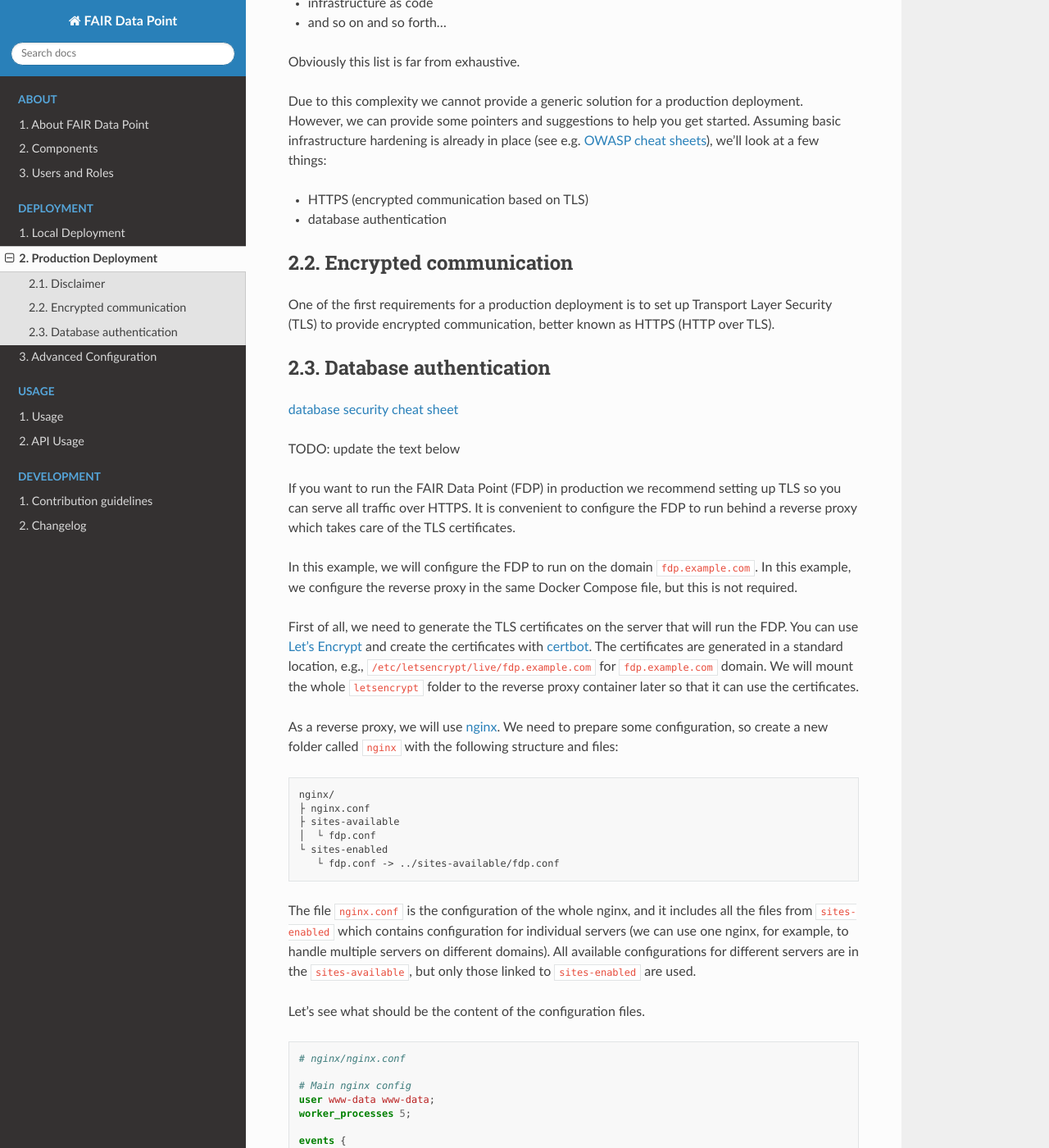
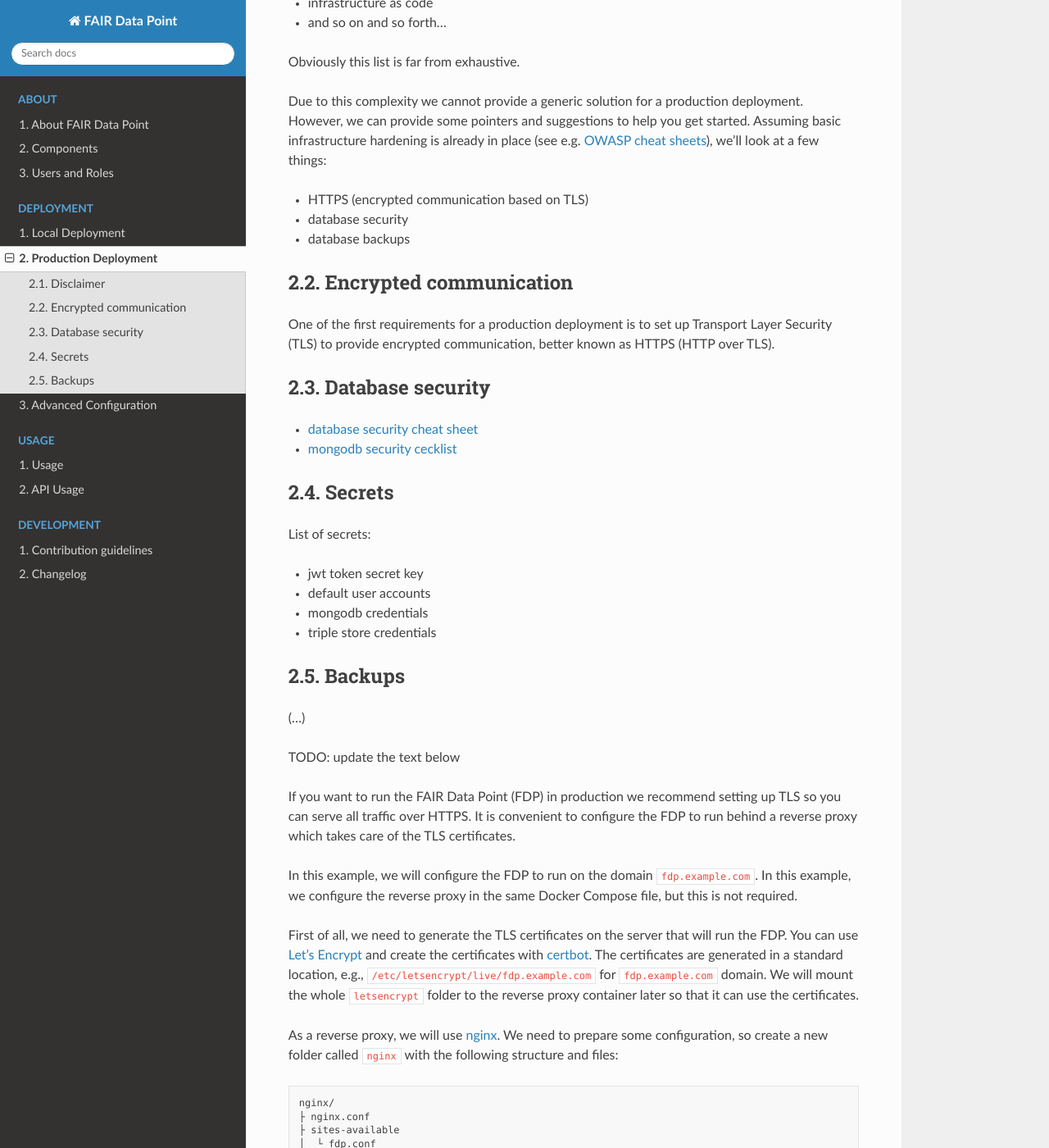
Before and after one commit to FAIRDataTeam/FAIRDataPoint-Docs, a Sphinx documentation site: the page built from docs/deployment/production-deployment.rst, in a window 1280 px wide and 1400 px high, scrolled down 584 px. Shown: the whole window at 82% size. Built offline with Sphinx 7.4.7 and the Read the Docs theme 3.1.0, drawn with Linux system fonts in a browser that asks for light colours.

Commit message:
mention list of secrets etc.

```diff
--- a/docs/deployment/production-deployment.rst
+++ b/docs/deployment/production-deployment.rst
@@ -30,28 +30,42 @@ However, we can provide some pointers and suggestions to help you get started.
 Assuming basic infrastructure hardening is already in place (see e.g. `OWASP cheat sheets`_), we'll look at a few things:
 
 - HTTPS (encrypted communication based on TLS)
-- database authentication
-
+- database security
+- database backups
 
 Encrypted communication
 =======================
 
 One of the first requirements for a production deployment is to set up Transport Layer Security (TLS) to provide encrypted communication, better known as HTTPS (HTTP over TLS).
 
-Database authentication
-=======================
+Database security
+=================
 
-`database security cheat sheet`_
+- `database security cheat sheet`_
+- `mongodb security cecklist`_
 
+Secrets
+=======
 
+List of secrets:
+
+- jwt token secret key
+- default user accounts
+- mongodb credentials
+- triple store credentials
+
+Backups
+=======
+
+(...)
 
 .. _OWASP cheat sheets: https://cheatsheetseries.owasp.org
-.. _: https://cheatsheetseries.owasp.org/cheatsheets/Web_Service_Security_Cheat_Sheet.html
+.. .. _: https://cheatsheetseries.owasp.org/cheatsheets/Web_Service_Security_Cheat_Sheet.html
 .. _database security cheat sheet: https://cheatsheetseries.owasp.org/cheatsheets/Database_Security_Cheat_Sheet.html
-.. _: https://cheatsheetseries.owasp.org/cheatsheets/Docker_Security_Cheat_Sheet.html
-.. _: https://cheatsheetseries.owasp.org/cheatsheets/Secrets_Management_Cheat_Sheet.html
-.. _: https://ubuntu.com/blog/what-is-system-hardening-definition-and-best-practices
-
+.. .. _: https://cheatsheetseries.owasp.org/cheatsheets/Docker_Security_Cheat_Sheet.html
+.. .. _: https://cheatsheetseries.owasp.org/cheatsheets/Secrets_Management_Cheat_Sheet.html
+.. .. _: https://ubuntu.com/blog/what-is-system-hardening-definition-and-best-practices
+.. _mongodb security cecklist: https://www.mongodb.com/docs/manual/administration/security-checklist/
 
 
 TODO: update the text below
```
